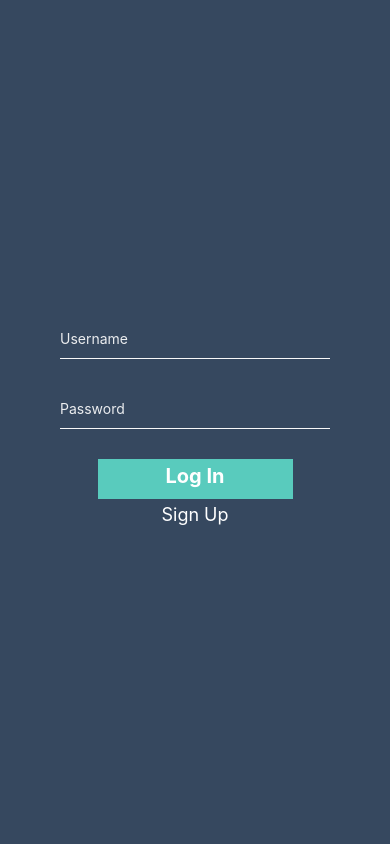
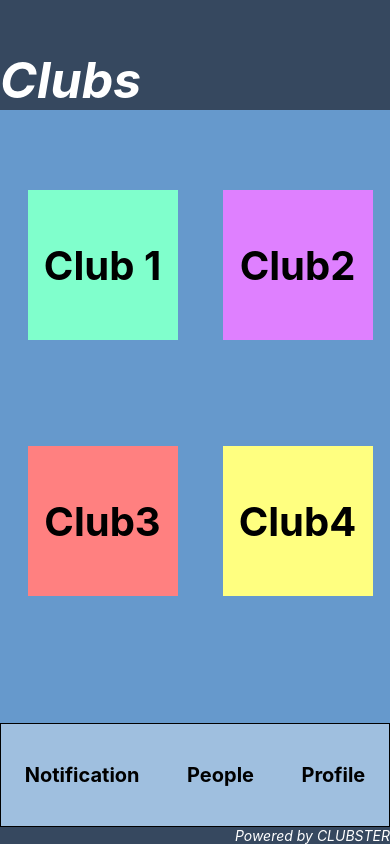
Before and after one commit to moelattma/Clubster, a React Native app in the folder clubster-frontend/: screen / in a window 390 px wide. Built offline with nearby package versions, Linux system fonts and the light colour scheme.

Commit message:
clubs main page done

```diff
--- a/clubster-frontend/App.js
+++ b/clubster-frontend/App.js
@@ -1,14 +1,24 @@
 import React, { Component } from 'react';
-import { AppRegistry, StyleSheet, View } from 'react-native';
+import { AppRegistry,
+  StyleSheet,
+  View,
+} from 'react-native';
 
-import Login from './components/Login';
+// import Login from './components/Login';
+//import SignUp from './components/SignUp';
+import ClubsPage from './components/ClubsPage';
+//import Boxes from './components/Boxes';
+
 
 export default class App extends Component {
+
   render() {
     return (
-      <View style ={styles.container}>
-        <Login></Login>
-      </View>
+      // <View style ={styles.container}>
+      //   <ClubsPage></ClubsPage>
+      // </View>
+      <ClubsPage></ClubsPage>
+
     );
   }
 }
--- /dev/null
+++ b/clubster-frontend/components/ClubsPage.js
@@ -0,0 +1,176 @@
+import React from 'react';
+import { TouchableOpacity,
+  StyleSheet,
+  Text,
+  View,
+   } from 'react-native';
+
+
+export default class Boxes extends React.Component {
+
+  render() {
+    return (
+        // Container for the whole body
+        <View style={styles.body}>
+            <Text style={styles.header}>
+             Clubs
+            </Text>
+
+            {/* Using Flexbox 1 to align box 1 and 2 in same row
+            which takes 2/3 of the main body */}
+            <View style={styles.flexBox1}>
+                <TouchableOpacity style={styles.button1}>
+                    <Text style={styles.clubName}>
+                        Club 1
+                    </Text>
+                </TouchableOpacity>
+
+                <TouchableOpacity style={styles.button2}>
+                    <Text style={styles.clubName}>
+                        Club2
+                    </Text>
+                </TouchableOpacity>
+            </View>
+
+            {/* Using flexBox2 to align box3 and 4 in second row
+            which takes 2/3 of the main body */}
+            <View style={styles.flexBox2} >
+                <TouchableOpacity style={styles.button3}>
+                    <Text style={styles.clubName}>
+                        Club3
+                    </Text>
+                </TouchableOpacity>
+
+                <TouchableOpacity style={styles.button4}>
+                    <Text style={styles.clubName}>
+                        Club4
+                    </Text>
+                </TouchableOpacity>
+
+            </View>
+
+            {/* Using flexBox3 to use to align the bottom row
+            which takes 1/3 of the body */}
+            <View style={styles.flexBox3}>
+
+                <TouchableOpacity>
+                    <Text style={styles.insideText}>
+                        Notification
+                    </Text>
+                </TouchableOpacity>
+
+                <TouchableOpacity>
+                    <Text style={styles.insideText}>
+                        People
+                    </Text>
+                </TouchableOpacity>
+
+                <TouchableOpacity>
+                    <Text style={styles.insideText}>
+                        Profile
+                    </Text>
+                </TouchableOpacity>
+            </View>
+
+            <Text style={{alignSelf: 'flex-end', color: 'white', fontStyle: 'italic'}}>
+                  Powered by CLUBSTER
+        </Text>
+      </View>
+    );
+  }
+}
+
+const styles = StyleSheet.create({
+    body : {
+        flex: 1,
+        paddingTop: 50,
+        backgroundColor: '#36485f',
+        alignItems: 'stretch',
+    },
+    header: {
+        color : 'white',
+        fontWeight: 'bold',
+        fontSize: 50,
+        fontStyle: 'italic',
+        alignItems: 'center',
+        justifyContent: 'center',
+    },
+    flexBox1: {
+        flex: 3,
+        height: 10,
+        alignItems: 'center',
+        backgroundColor: '#6699cc',
+        flexDirection: 'row',
+        justifyContent: 'space-around',
+    },
+    flexBox2: {
+        flex: 3,
+        height: 10,
+        alignItems: 'center',
+        backgroundColor: '#6699cc',
+        flexDirection: 'row',
+        justifyContent: 'space-around',
+    },
+    flexBox3: {
+        flex: 1,
+        borderWidth: 1,
+        height: 10,
+        alignItems: 'center',
+        backgroundColor: '#9fbfdf',
+        flexDirection: 'row',
+        justifyContent: 'space-around',
+    },
+    button1: {
+        height: 150,
+        width: 150,
+        marginLeft: 10,
+        marginTop: 80,
+        marginBottom: 100,
+        alignSelf: 'stretch',
+        justifyContent: 'center',
+        backgroundColor: '#80ffcc',
+    },
+    button2: {
+        height: 150,
+        width: 150,
+        marginLeft: 10,
+        marginTop: 80,
+        marginBottom: 100,
+        alignSelf: 'stretch',
+        justifyContent: 'center',
+        backgroundColor: '#df80ff',
+    },
+    button3: {
+        height: 150,
+        width: 150,
+        marginBottom: 20,
+        marginTop: 30,
+        marginLeft: 10,
+        backgroundColor: '#ff8080',
+        alignSelf: 'stretch',
+        justifyContent: 'center',
+
+    },
+    button4: {
+        height: 150,
+        width: 150,
+        marginBottom: 20,
+        marginTop: 30,
+        marginLeft: 10,
+        alignSelf: 'stretch',
+        justifyContent: 'center',
+        backgroundColor: '#ffff80',
+    },
+
+    clubName:{
+        fontSize: 40,
+        color: 'black',
+        alignSelf: 'center',
+        fontWeight: 'bold',
+    },
+    insideText: {
+        fontSize: 20,
+        alignSelf: 'center',
+        fontWeight: 'bold',
+    },
+});
```
Also changed, not shown: clubster-frontend/components/Buttons.js (added, +44 -0 lines), 1 other file (tests, documents, lock files or other folders).
